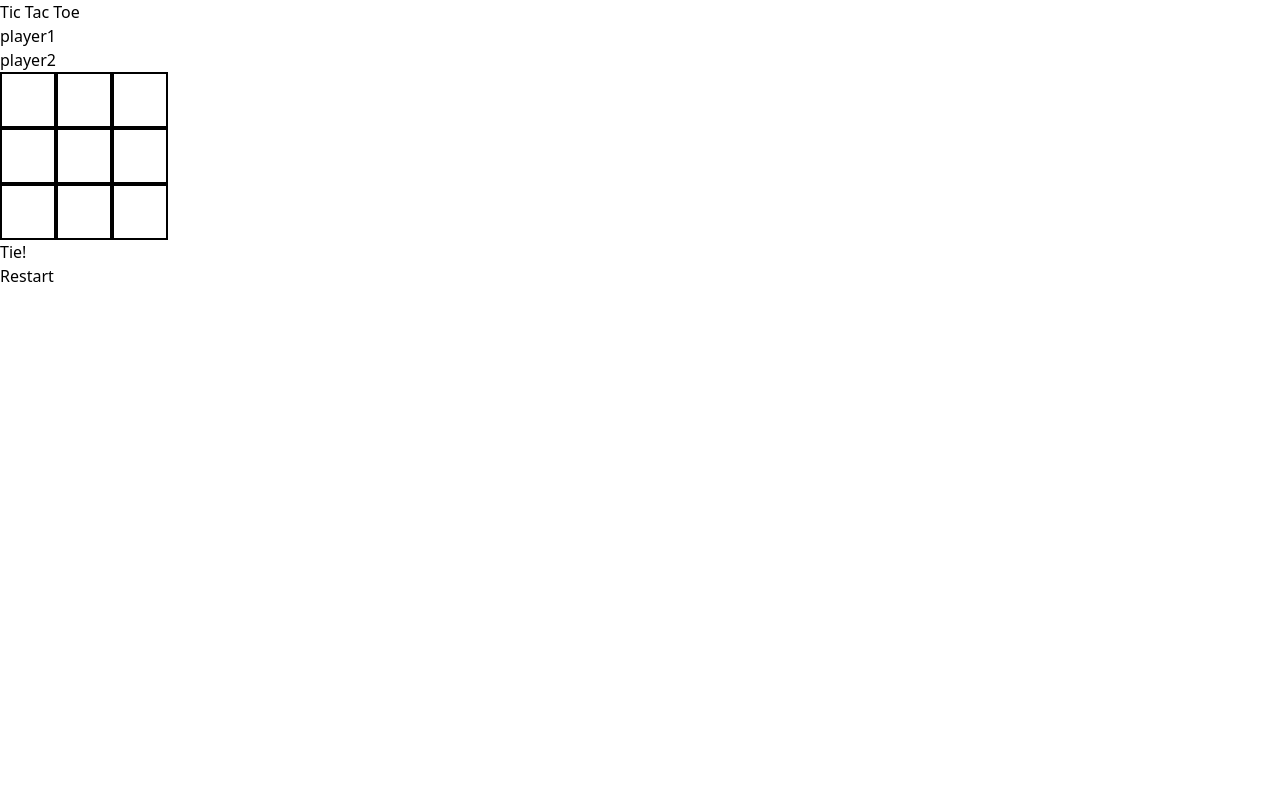
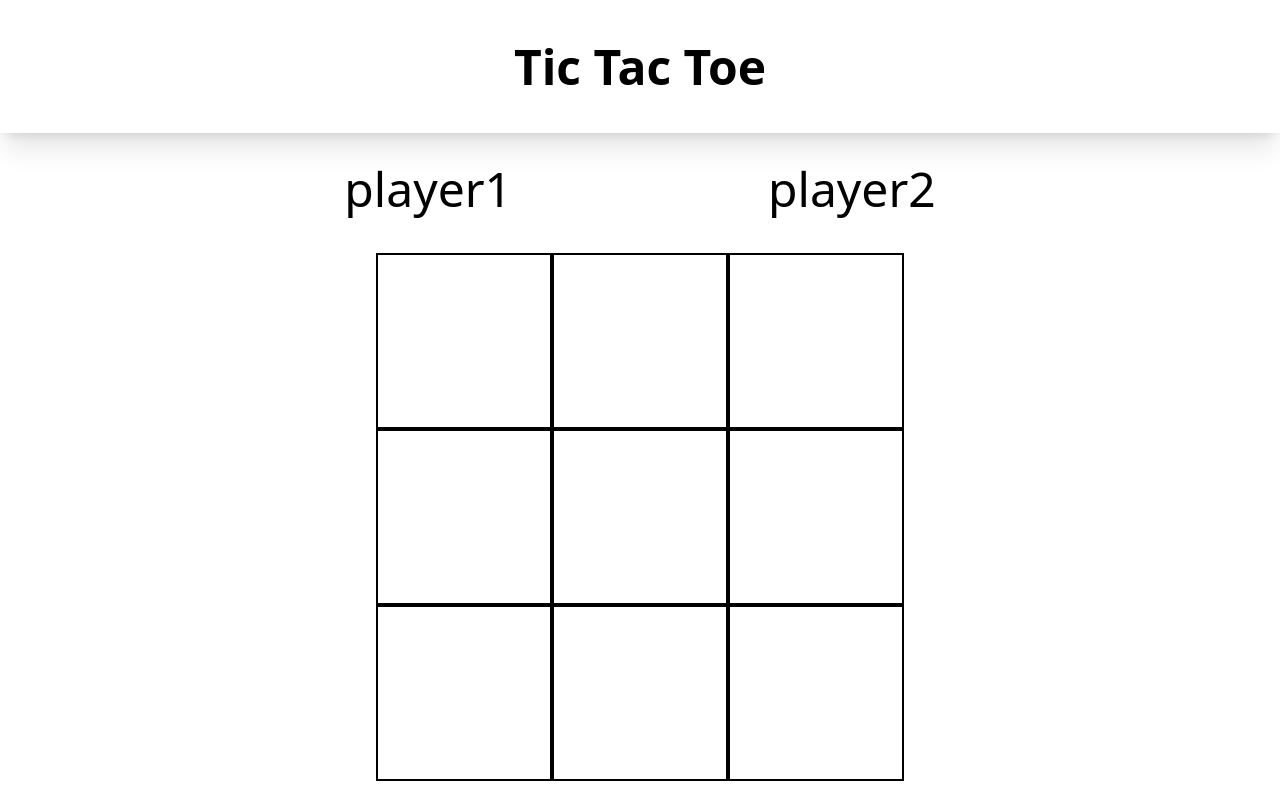
Before and after one commit to yassineb07/tic-tac-toe, a website built with webpack: page dist/index.html in a window 1280 px wide. Built offline with nearby package versions, Linux system fonts and the light colour scheme.

Commit message:
Add basic style

```diff
--- a/dist/index.html
+++ b/dist/index.html
@@ -8,55 +8,55 @@
     <!-- <link rel="stylesheet" href="./style.css" /> -->
     <script src="./main.js" defer></script>
   </head>
-  <body>
-    <header>
-      <div class="title">Tic Tac Toe</div>
+  <body class="h-screen">
+    <header class="h-1/6 flex justify-center items-center shadow-xl">
+      <div class="title text-5xl font-bold">Tic Tac Toe</div>
     </header>
-    <main>
-      <div class="players-info">
-        <div class="player1">player1</div>
-        <div class="player2">player2</div>
+    <main class="h-5/6 flex flex-col items-center pt-8">
+      <div class="players-info grid grid-cols-2 gap-64 mb-10">
+        <div class="player1 text-5xl">player1</div>
+        <div class="player2 text-5xl">player2</div>
       </div>
-      <div class="game-board w-fit grid grid-cols-3">
+      <div id="gameBoard" class="game-board w-fit grid grid-cols-3">
         <div
-          class="game-board-cell w-14 h-14 border-2 border-black"
+          class="game-board-cell w-44 h-44 border-2 border-black flex justify-center items-center font-bold text-5xl"
           id="0"
         ></div>
         <div
-          class="game-board-cell w-14 h-14 border-2 border-black"
+          class="game-board-cell w-44 h-44 border-2 border-black flex justify-center items-center font-bold text-5xl"
           id="1"
         ></div>
         <div
-          class="game-board-cell w-14 h-14 border-2 border-black"
+          class="game-board-cell w-44 h-44 border-2 border-black flex justify-center items-center font-bold text-5xl"
           id="2"
         ></div>
         <div
-          class="game-board-cell w-14 h-14 border-2 border-black"
+          class="game-board-cell w-44 h-44 border-2 border-black flex justify-center items-center font-bold text-5xl"
           id="3"
         ></div>
         <div
-          class="game-board-cell w-14 h-14 border-2 border-black"
+          class="game-board-cell w-44 h-44 border-2 border-black flex justify-center items-center font-bold text-5xl"
           id="4"
         ></div>
         <div
-          class="game-board-cell w-14 h-14 border-2 border-black"
+          class="game-board-cell w-44 h-44 border-2 border-black flex justify-center items-center font-bold text-5xl"
           id="5"
         ></div>
         <div
-          class="game-board-cell w-14 h-14 border-2 border-black"
+          class="game-board-cell w-44 h-44 border-2 border-black flex justify-center items-center font-bold text-5xl"
           id="6"
         ></div>
         <div
-          class="game-board-cell w-14 h-14 border-2 border-black"
+          class="game-board-cell w-44 h-44 border-2 border-black flex justify-center items-center font-bold text-5xl"
           id="7"
         ></div>
         <div
-          class="game-board-cell w-14 h-14 border-2 border-black"
+          class="game-board-cell w-44 h-44 border-2 border-black flex justify-center items-center font-bold text-5xl"
           id="8"
         ></div>
       </div>
     </main>
-    <div class="modal">
+    <div class="modal hidden">
       <div class="modal-content">
         <div class="game-over-message">Tie!</div>
         <button class="restart-btn">Restart</button>
```
